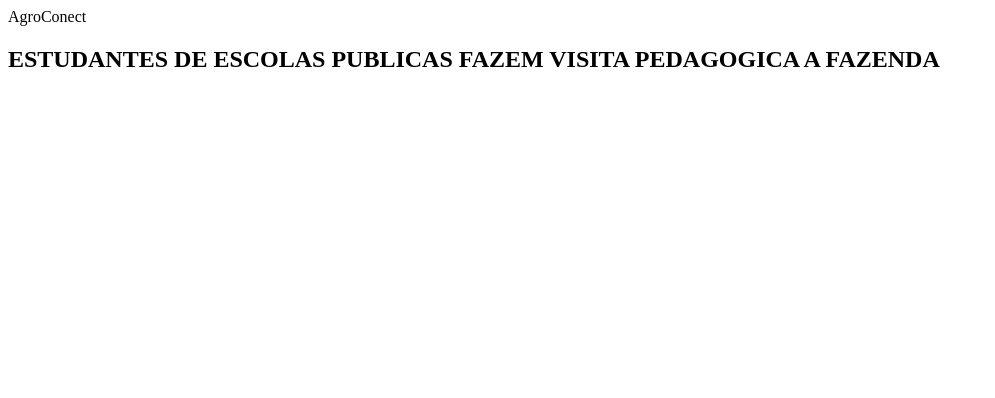
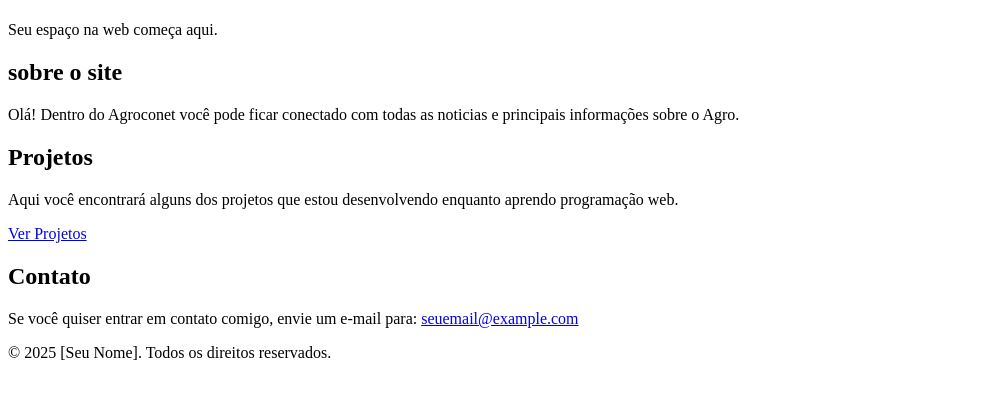
Before and after one commit to Mariane332/projeto-agrinho, a plain HTML site: page index.html in a window 1280 px wide. Shown: the whole page, without its empty margins (0-995 px from the left). Drawn offline with Linux system fonts and the light colour scheme.

Commit message:
comandos basico

```diff
--- a/index.html
+++ b/index.html
@@ -1,22 +1,36 @@
 <!DOCTYPE html>
 <html lang="pt-br">
 <head>
-    <meta charset="UTF-8">
-    <meta name="viewport" content="width=device-width, initial-scale=1.0">
-    <title>Projeto_Agrinho2025</title>
-    <link rel="stylesheet" href="style.css">
+  <meta charset="UTF-8">
+  <title>Agroconect</title>
+  <link rel="stylesheet" href="style.css">
 </head>
 <body>
-    <header>AgroConect</header>
-    <section>
-        <div class:"chamada-texto">
-            <h1>ESTUDANTES DE ESCOLAS PUBLICAS FAZEM VISITA PEDAGOGICA A FAZENDA</h1>
 
+  <header>
+    <h1></h1>
+    <p>Seu espaço na web começa aqui.</p>
+  </header>
 
+  <section>
+    <h2>sobre o site</h2>
+    <p>Olá! Dentro do Agroconet você pode ficar conectado com todas as noticias e principais informações sobre o Agro.</p>
+  </section>
 
-        </div>
+  <section>
+    <h2>Projetos</h2>
+    <p>Aqui você encontrará alguns dos projetos que estou desenvolvendo enquanto aprendo programação web.</p>
+    <a href="#" class="cta-button">Ver Projetos</a>
+  </section>
 
+  <section>
+    <h2>Contato</h2>
+    <p>Se você quiser entrar em contato comigo, envie um e-mail para: <a href="mailto:seuemail@example.com">seuemail@example.com</a></p>
+  </section>
 
-    </section>
+  <footer>
+    <p>&copy; 2025 [Seu Nome]. Todos os direitos reservados.</p>
+  </footer>
+
 </body>
 </html>
```
